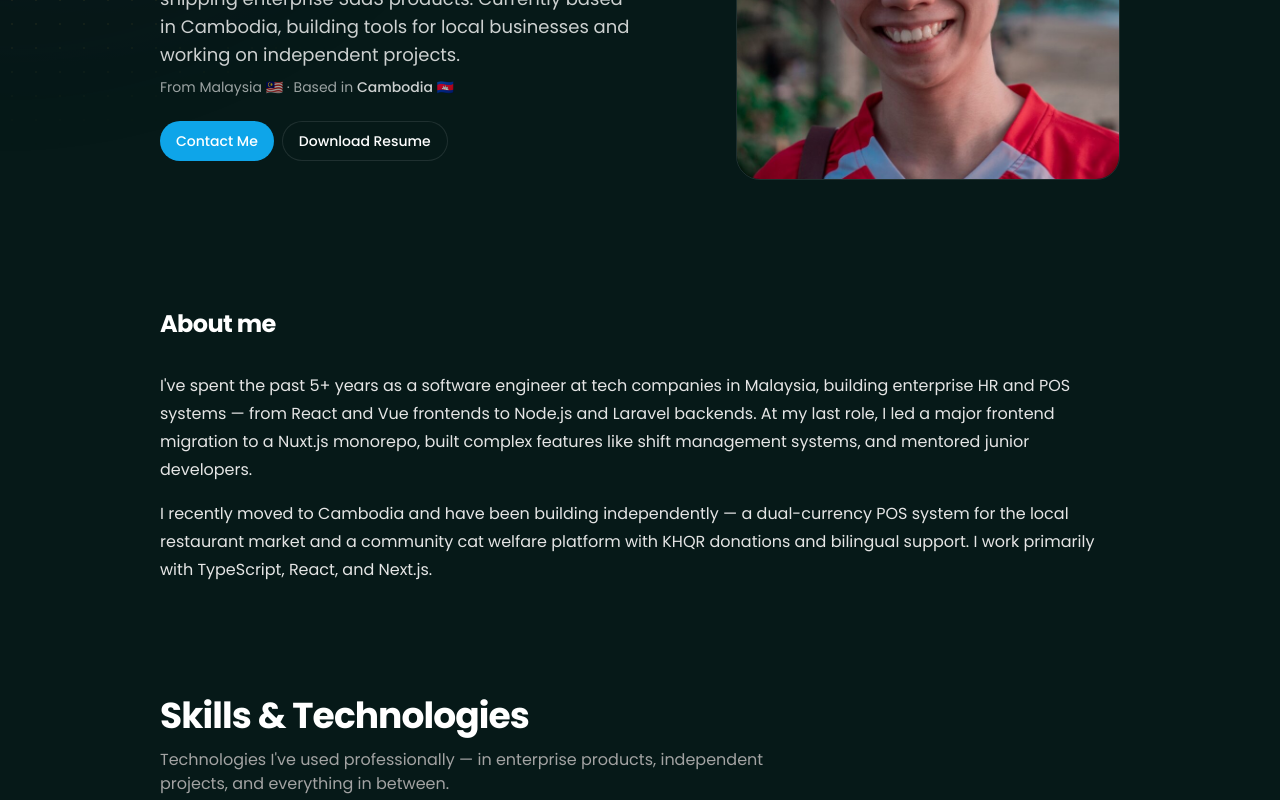
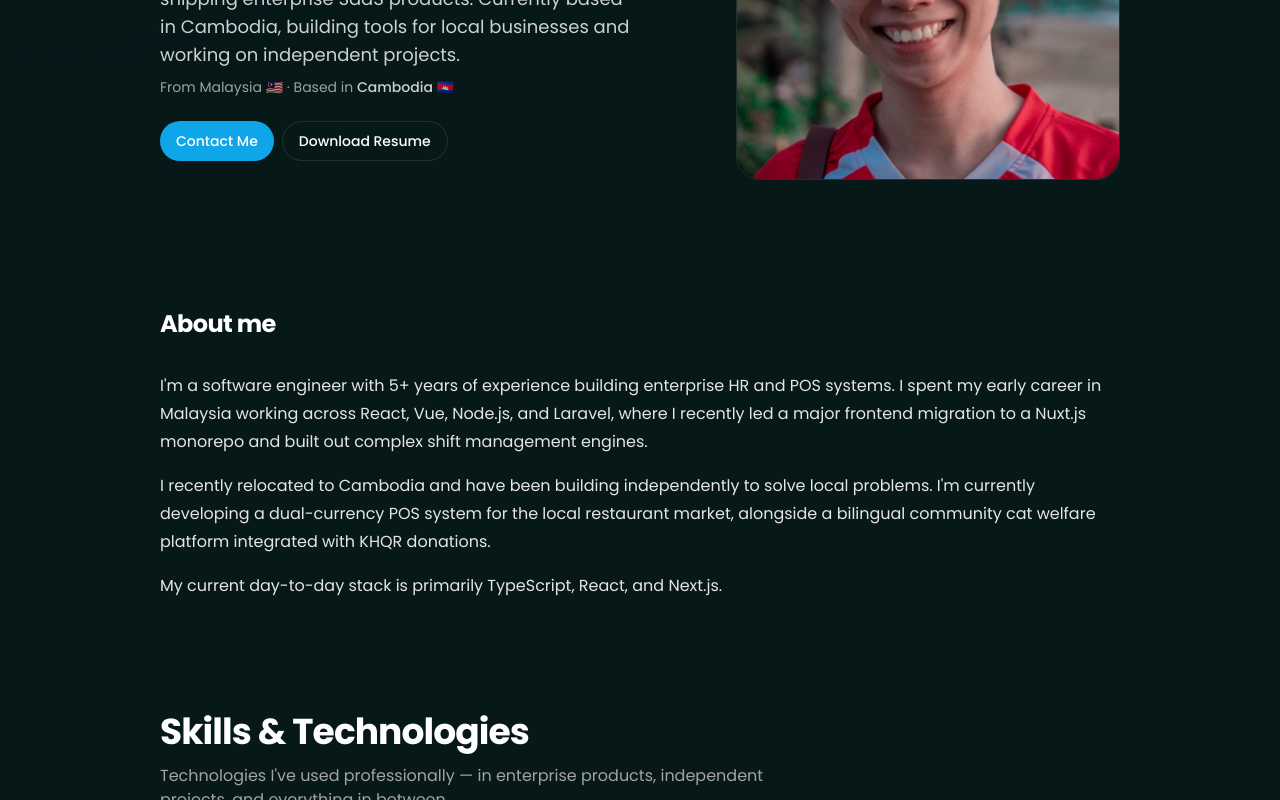
Before and after one commit to Benjaminlooi/portfolio-2026, a Next.js app: page / in a window 1280 px wide. Shown: the part 444-1244 px from the top of the page. Built offline with nearby package versions, Linux system fonts and the light colour scheme; no server answers.

Commit message:
chore: update about me section copywriting

```diff
--- a/src/components/sections/about-me.tsx
+++ b/src/components/sections/about-me.tsx
@@ -9,18 +9,14 @@ const AboutMe = () => {
 
       <div className="w-full space-y-4 text-base font-normal leading-7 text-neutral-200">
         <p>
-          I&apos;ve spent the past 5+ years as a software engineer at
-          tech companies in Malaysia, building enterprise HR and POS
-          systems — from React and Vue frontends to Node.js and Laravel
-          backends. At my last role, I led a major frontend migration to a
-          Nuxt.js monorepo, built complex features like shift management
-          systems, and mentored junior developers.
+          I&apos;m a software engineer with 5+ years of experience building enterprise HR and POS systems. I spent my early career in Malaysia working across React, Vue, Node.js, and Laravel, where I recently led a major frontend migration to a Nuxt.js monorepo and built out complex shift management engines.
         </p>
         <p>
-          I recently moved to Cambodia and have been building independently
-          — a dual-currency POS system for the local restaurant market and
-          a community cat welfare platform with KHQR donations and bilingual
-          support. I work primarily with TypeScript, React, and Next.js.
+          I recently relocated to Cambodia and have been building independently to solve local problems. I'm currently developing a dual-currency POS system for the local restaurant market, alongside a bilingual community cat welfare platform integrated with KHQR donations.
+        </p>
+
+        <p>
+          My current day-to-day stack is primarily TypeScript, React, and Next.js.
         </p>
       </div>
     </AnimationContainer>
```
